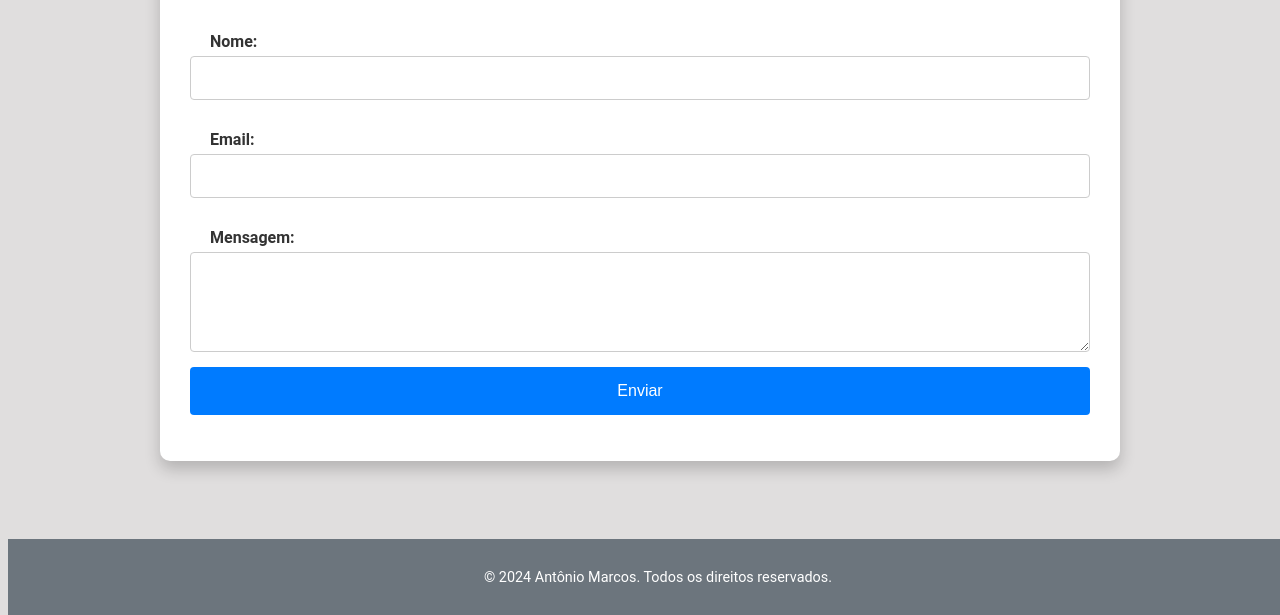
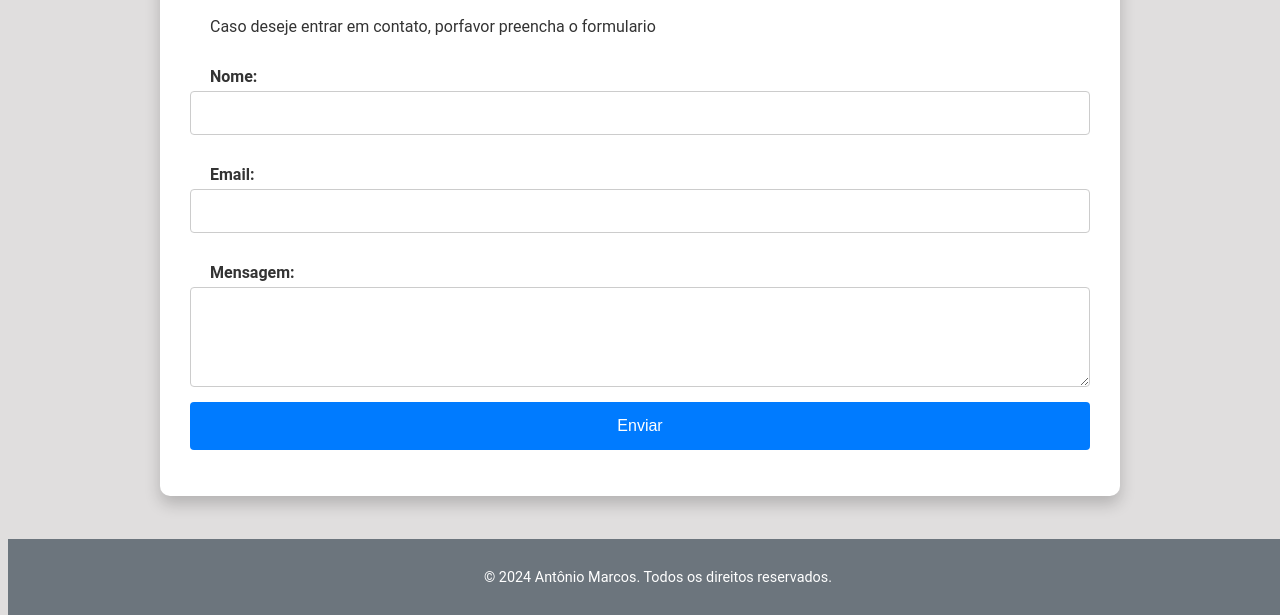
Before and after one commit to Saguicangaceiro/atividadePratica, a plain HTML site: page paginas/contato.html in a window 1280 px wide. Shown: the part 185-800 px from the top of the page. Drawn offline with Linux system fonts and the light colour scheme.

Commit message:
Update contato.html

```diff
--- a/paginas/contato.html
+++ b/paginas/contato.html
@@ -20,7 +20,8 @@
     </header>
     <section id="contato">
         <h2>Contato</h2>
-        <form action="mailton:[seu-email@example.com]" method="post" enctype="text/plain">
+        <p>Caso deseje entrar em contato, porfavor preencha o formulario</p>
+        <form action="mailton:[seu-email@example.com]" method="post" enctype="text/plain"> <!-- função para adicionar o email para se entrar em contato, não achei necessario colocar meu e-mail -->
             <label for="name">Nome:</label>
             <input type="text" id="name" name="name" required>
 
```
